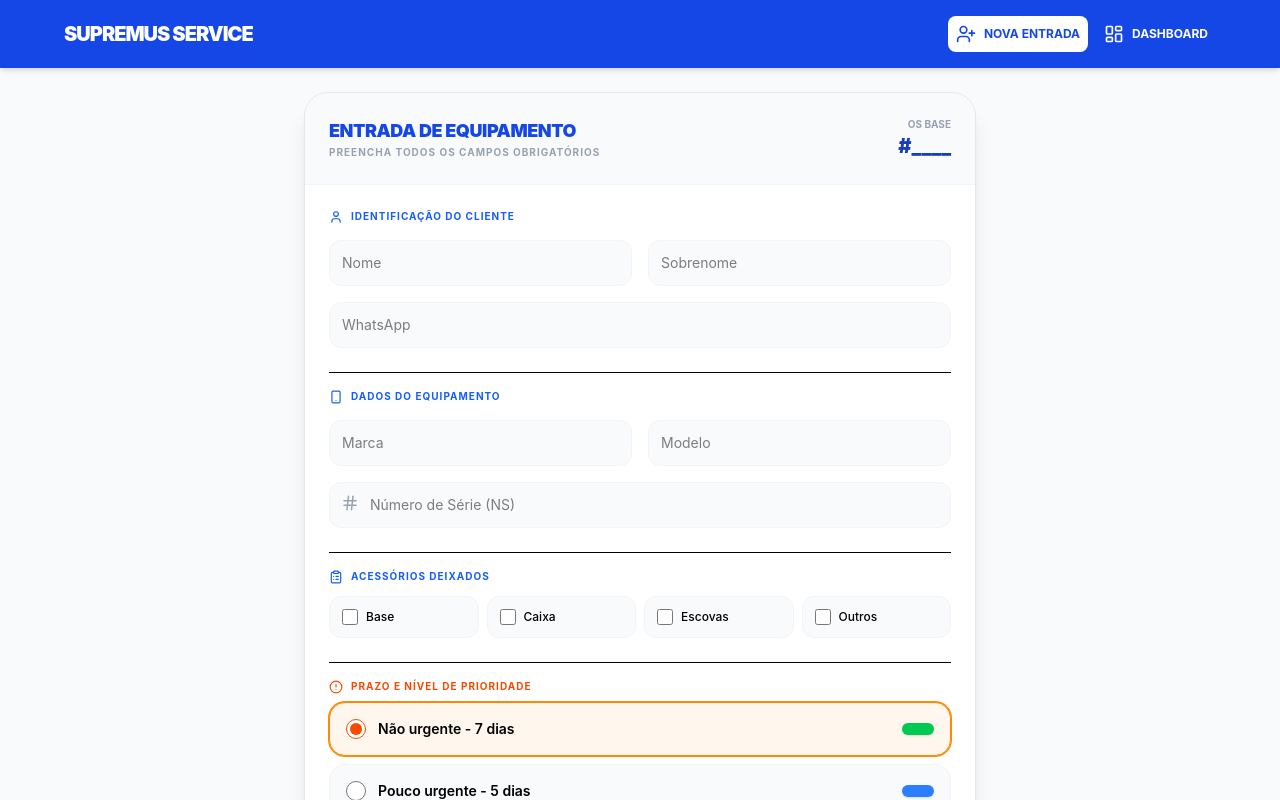
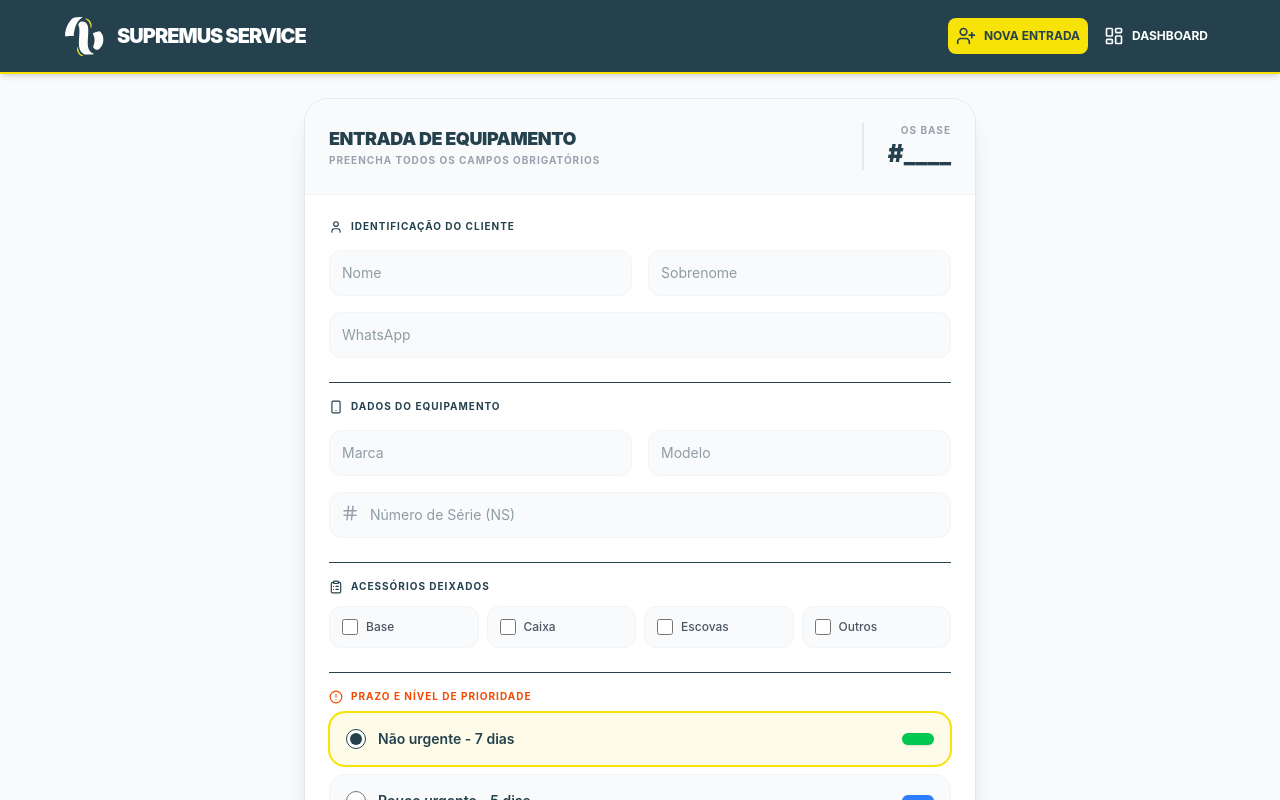
Before and after one commit to felipeft/supremus_system, a React (Vite) app in the folder supremus-frontend/: page / in a window 1280 px wide. Shown: the top 800 px of the page. Built offline with nearby package versions, Linux system fonts and the light colour scheme.

Commit message:
style: aplica nova identidade visual #24414d e insere logo oficial

```diff
--- a/supremus-frontend/src/App.jsx
+++ b/supremus-frontend/src/App.jsx
@@ -7,15 +7,22 @@ export default function App() {
   const [abaAtiva, setAbaAtiva] = useState('checkin');
 
   return (
-    <div className="min-h-screen bg-gray-50 font-sans">
-      <nav className="bg-blue-700 text-white p-4 sticky top-0 z-50 shadow-md">
+    <div className="min-h-screen bg-gray-50 font-sans text-[#24414d]">
+      {/* Navbar Superior com a nova cor #24414d */}
+      <nav className="bg-[#24414d] text-white p-4 sticky top-0 z-50 shadow-md border-b-2 border-[#f8e309]">
         <div className="max-w-6xl mx-auto flex justify-between items-center">
-          <h1 className="font-black uppercase tracking-tighter text-xl">Supremus Service</h1>
+          <div className="flex items-center gap-3">
+            {/* INSERÇÃO DA LOGO: Substitua 'logo_supremus.svg' pelo caminho real */}
+            <img src="/logo_supremus.svg" alt="Supremus Logo" className="h-10 w-auto" />
+            <h1 className="font-black uppercase tracking-tighter text-xl text-white">Supremus Service</h1>
+          </div>
           <div className="flex gap-2">
-            <button onClick={() => setAbaAtiva('checkin')} className={`p-2 rounded-lg flex items-center gap-2 ${abaAtiva === 'checkin' ? 'bg-white text-blue-700' : 'hover:bg-blue-600'}`}>
+            <button onClick={() => setAbaAtiva('checkin')}
+              className={`p-2 rounded-lg flex items-center gap-2 transition-colors ${abaAtiva === 'checkin' ? 'bg-[#f8e309] text-[#24414d]' : 'hover:bg-[#325a6a]'}`}>
               <UserPlus size={20} /> <span className="text-xs font-bold uppercase hidden md:block">Nova Entrada</span>
             </button>
-            <button onClick={() => setAbaAtiva('dashboard')} className={`p-2 rounded-lg flex items-center gap-2 ${abaAtiva === 'dashboard' ? 'bg-white text-blue-700' : 'hover:bg-blue-600'}`}>
+            <button onClick={() => setAbaAtiva('dashboard')}
+              className={`p-2 rounded-lg flex items-center gap-2 transition-colors ${abaAtiva === 'dashboard' ? 'bg-[#f8e309] text-[#24414d]' : 'hover:bg-[#325a6a]'}`}>
               <LayoutDashboard size={20} /> <span className="text-xs font-bold uppercase hidden md:block">Dashboard</span>
             </button>
           </div>
--- a/supremus-frontend/src/CheckIn.jsx
+++ b/supremus-frontend/src/CheckIn.jsx
@@ -77,74 +77,71 @@ export default function CheckIn() {
   return (
     <div className="max-w-2xl mx-auto bg-white shadow-xl rounded-3xl overflow-hidden border border-gray-200 print:shadow-none print:border-none print:m-0">
 
-      {/* Cabeçalho simplificado para o novo contexto */}
+      {/* Cabeçalho Invertido: Fundo claro, texto e número no Azul #24414d */}
       <div className="bg-gray-50 p-6 border-b border-gray-100 flex justify-between items-center">
         <div>
-          <h2 className="text-lg font-black text-blue-700 uppercase tracking-tight">Entrada de Equipamento</h2>
+          <h2 className="text-lg font-black text-[#24414d] uppercase tracking-tight">Entrada de Equipamento</h2>
           <p className="text-[10px] text-gray-400 font-bold uppercase tracking-widest">Preencha todos os campos obrigatórios</p>
         </div>
-        <div className="text-right">
-          <span className="block text-[10px] font-bold text-gray-400 uppercase">OS Base</span>
-          <span className="text-xl font-black text-blue-800">#{obterOSBase()}</span>
+        {/* Lado direito limpo com borda de separação e texto azul */}
+        <div className="text-right border-l-2 border-gray-200 pl-6">
+          <span className="block text-[10px] font-bold text-gray-400 uppercase tracking-widest">OS Base</span>
+          <span className="text-2xl font-black text-[#24414d]">#{obterOSBase()}</span>
         </div>
       </div>
 
       <form onSubmit={handleSalvar} className="p-6 space-y-6">
-        {/* Identificação */}
         <div className="space-y-4">
-          <h3 className="flex items-center gap-2 text-blue-600 font-bold uppercase text-[10px] tracking-widest">
+          <h3 className="flex items-center gap-2 text-[#24414d] font-bold uppercase text-[10px] tracking-widest">
             <User size={14} /> Identificação do Cliente
           </h3>
           <div className="grid grid-cols-2 gap-4">
             <input type="text" placeholder="Nome" required value={formData.nome}
-              className="w-full p-3 bg-gray-50 border border-gray-100 rounded-xl outline-none focus:border-blue-500 text-sm"
+              className="w-full p-3 bg-gray-50 border border-gray-100 rounded-xl outline-none focus:border-[#24414d] text-sm"
               onChange={(e) => setFormData({...formData, nome: e.target.value})} />
             <input type="text" placeholder="Sobrenome" required value={formData.sobrenome}
-              className="w-full p-3 bg-gray-50 border border-gray-100 rounded-xl outline-none focus:border-blue-500 text-sm"
+              className="w-full p-3 bg-gray-50 border border-gray-100 rounded-xl outline-none focus:border-[#24414d] text-sm"
               onChange={(e) => setFormData({...formData, sobrenome: e.target.value})} />
           </div>
           <input type="text" placeholder="WhatsApp" value={formData.whatsapp} required
-            className="w-full p-3 bg-gray-50 border border-gray-100 rounded-xl outline-none focus:border-blue-500 text-sm"
+            className="w-full p-3 bg-gray-50 border border-gray-100 rounded-xl outline-none focus:border-[#24414d] text-sm"
             onChange={handlePhoneChange} />
         </div>
 
-        {/* Equipamento */}
         <div className="space-y-4 border-t pt-4">
-          <h3 className="flex items-center gap-2 text-blue-600 font-bold uppercase text-[10px] tracking-widest">
+          <h3 className="flex items-center gap-2 text-[#24414d] font-bold uppercase text-[10px] tracking-widest">
             <Smartphone size={14} /> Dados do Equipamento
           </h3>
           <div className="grid grid-cols-2 gap-4">
             <input type="text" placeholder="Marca" required value={formData.marca}
-              className="w-full p-3 bg-gray-50 border border-gray-100 rounded-xl outline-none focus:border-blue-500 text-sm"
+              className="w-full p-3 bg-gray-50 border border-gray-100 rounded-xl outline-none focus:border-[#24414d] text-sm"
               onChange={(e) => setFormData({...formData, marca: e.target.value})} />
             <input type="text" placeholder="Modelo" required value={formData.modelo}
-              className="w-full p-3 bg-gray-50 border border-gray-100 rounded-xl outline-none focus:border-blue-500 text-sm"
+              className="w-full p-3 bg-gray-50 border border-gray-100 rounded-xl outline-none focus:border-[#24414d] text-sm"
               onChange={(e) => setFormData({...formData, modelo: e.target.value})} />
           </div>
           <div className="relative">
             <Hash className="absolute left-3 top-3 text-gray-400" size={18} />
             <input type="text" placeholder="Número de Série (NS)" required value={formData.numeroSerie}
-              className="w-full p-3 pl-10 bg-gray-50 border border-gray-100 rounded-xl outline-none focus:border-blue-500 text-sm"
+              className="w-full p-3 pl-10 bg-gray-50 border border-gray-100 rounded-xl outline-none focus:border-[#24414d] text-sm"
               onChange={(e) => setFormData({...formData, numeroSerie: e.target.value})} />
           </div>
         </div>
 
-        {/* Acessórios */}
         <div className="space-y-3 border-t pt-4">
-          <h3 className="flex items-center gap-2 text-blue-600 font-bold uppercase text-[10px] tracking-widest">
+          <h3 className="flex items-center gap-2 text-[#24414d] font-bold uppercase text-[10px] tracking-widest">
             <ClipboardList size={14} /> Acessórios Deixados
           </h3>
           <div className="grid grid-cols-2 md:grid-cols-4 gap-2">
             {['base', 'caixa', 'escovas', 'outros'].map((item) => (
-              <label key={item} className="flex items-center gap-2 p-3 bg-gray-50 border border-gray-100 rounded-xl cursor-pointer hover:bg-blue-50 transition-all">
-                <input type="checkbox" name={item} checked={acessorios[item]} onChange={handleCheckbox} className="w-4 h-4 accent-blue-600" />
-                <span className="text-xs font-medium capitalize">{item}</span>
+              <label key={item} className="flex items-center gap-2 p-3 bg-gray-50 border border-gray-100 rounded-xl cursor-pointer hover:bg-yellow-50 transition-all">
+                <input type="checkbox" name={item} checked={acessorios[item]} onChange={handleCheckbox} className="w-4 h-4 accent-[#24414d]" />
+                <span className="text-xs font-medium capitalize text-gray-600">{item}</span>
               </label>
             ))}
           </div>
         </div>
 
-        {/* Prioridade */}
         <div className="space-y-3 border-t pt-4">
           <h3 className="flex items-center gap-2 text-orange-600 font-bold uppercase text-[10px] tracking-widest mb-2">
             <AlertCircle size={14} /> Prazo e Nível de Prioridade
@@ -152,12 +149,12 @@ export default function CheckIn() {
           <div className="flex flex-col gap-2">
             {prioridades.map((p) => (
               <label key={p.valor}
-                className={`flex items-center justify-between p-4 border rounded-2xl cursor-pointer transition-all ${formData.prioridade === p.valor ? 'bg-orange-50 border-orange-400 ring-1 ring-orange-400' : 'bg-gray-50 border-gray-100 hover:bg-gray-100'}`}>
+                className={`flex items-center justify-between p-4 border rounded-2xl cursor-pointer transition-all ${formData.prioridade === p.valor ? 'bg-yellow-50 border-[#f8e309] ring-1 ring-[#f8e309]' : 'bg-gray-50 border-gray-100 hover:bg-gray-100'}`}>
                 <div className="flex items-center gap-3">
                   <input type="radio" name="prioridade" value={p.valor} checked={formData.prioridade === p.valor}
                     onChange={(e) => setFormData({...formData, prioridade: e.target.value})}
-                    className="w-5 h-5 accent-orange-600" />
-                  <span className="text-sm font-semibold">{p.label}</span>
+                    className="w-5 h-5 accent-[#24414d]" />
+                  <span className="text-sm font-semibold text-[#24414d]">{p.label}</span>
                 </div>
                 <div className={`w-8 h-3 rounded-full shadow-sm ${p.cor}`}></div>
               </label>
@@ -165,28 +162,26 @@ export default function CheckIn() {
           </div>
         </div>
 
-        {/* Relato */}
         <div className="space-y-3 border-t pt-4">
-          <h3 className="text-blue-600 font-bold uppercase text-[10px] tracking-widest">Relato do Problema</h3>
+          <h3 className="text-[#24414d] font-bold uppercase text-[10px] tracking-widest">Relato do Problema</h3>
           <textarea placeholder="O que o cliente relatou?" required value={formData.relato}
-            className="w-full p-3 bg-gray-50 border border-gray-100 rounded-xl outline-none min-h-[100px] focus:border-blue-500 text-sm"
+            className="w-full p-3 bg-gray-50 border border-gray-100 rounded-xl outline-none min-h-[100px] focus:border-[#24414d] text-sm"
             onChange={(e) => setFormData({...formData, relato: e.target.value})}></textarea>
         </div>
 
-        {/* Ações */}
         <div className="grid grid-cols-2 gap-4 pt-4 print:hidden">
-          <button type="submit" className="bg-green-600 hover:bg-green-700 text-white font-bold py-4 rounded-2xl shadow-lg flex items-center justify-center gap-2 active:scale-95 transition-all text-sm">
+          <button type="submit" className="bg-[#24414d] hover:bg-[#1a313a] text-white font-bold py-4 rounded-2xl shadow-lg flex items-center justify-center gap-2 active:scale-95 transition-all text-sm">
             <Save size={18} /> REGISTRAR ENTRADA
           </button>
-          <button type="button" onClick={() => window.print()} className="bg-gray-100 hover:bg-gray-200 text-gray-700 font-bold py-4 rounded-2xl flex items-center justify-center gap-2 text-sm border border-gray-200">
+          <button type="button" onClick={() => window.print()} className="bg-gray-100 hover:bg-gray-200 text-[#24414d] font-bold py-4 rounded-2xl flex items-center justify-center gap-2 text-sm border border-gray-200">
             <Printer size={18} /> IMPRIMIR OS
           </button>
         </div>
 
         {osGerada && (
-          <div className="mt-4 p-4 bg-blue-50 border border-blue-200 rounded-2xl text-center">
-            <p className="text-blue-700 font-bold text-sm">OS GERADA COM SUCESSO!</p>
-            <p className="text-2xl font-black text-blue-900">#{osGerada}</p>
+          <div className="mt-4 p-4 bg-yellow-50 border border-[#f8e309] rounded-2xl text-center">
+            <p className="text-[#24414d] font-bold text-sm">OS GERADA COM SUCESSO!</p>
+            <p className="text-2xl font-black text-[#24414d]">#{osGerada}</p>
           </div>
         )}
       </form>
```
Also changed, not shown: supremus-frontend/src/Dashboard.jsx (+11 -12 lines), supremus-frontend/public/logo_supremus.svg (added).
